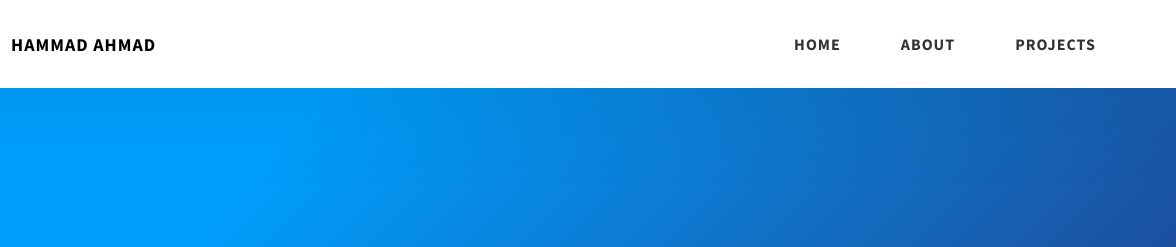
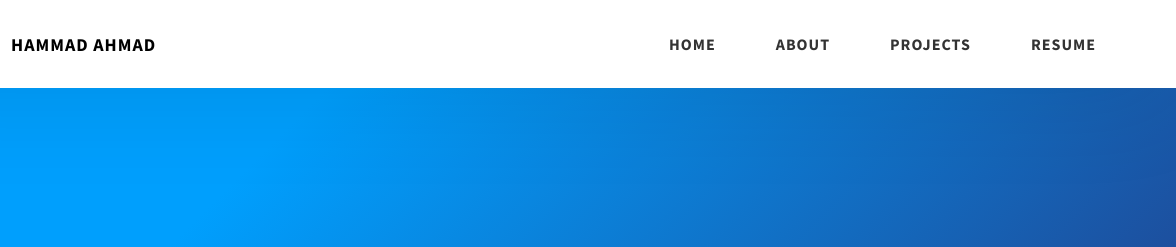
Before and after one commit to 1oNN/1oN.dev, a website: page project-3.html in a window 1280 px wide. Shown: the top 247 px of the page, 104-1280 px from the left. Drawn offline with Linux system fonts and the light colour scheme.

Commit message:
Update project-3.html

```diff
--- a/project-3.html
+++ b/project-3.html
@@ -15,7 +15,7 @@
       href="https://fonts.googleapis.com/css2?family=Source+Sans+Pro:wght@400;600;700;900&display=swap"
       rel="stylesheet"
     />
-    <link rel="icon" type="image/x-icon" href="./assets/favicon/favicon.ico" />
+    <link rel="icon" type="image/x-icon" href="./assets/favicon/code-favicon.png" />
   </head>
   <body>
     <header class="header">
@@ -42,6 +42,9 @@
               <a href="./index.html#projects" class="header__link">
                 Projects
               </a>
+            </li>
+            <li class="header__link-wrapper">
+              <a href="./index.html#resume" class="header__link"> Resume </a>
             </li>
           </ul>
           <div class="header__main-ham-menu-cont">
@@ -71,6 +74,10 @@
 
             <li class="header__sm-menu-link">
               <a href="./index.html#projects"> Projects </a>
+            </li>
+
+            <li class="header__sm-menu-link">
+              <a href="./index.html#resume" class="header__link"> Resume </a>
             </li>
           </ul>
         </div>
```
